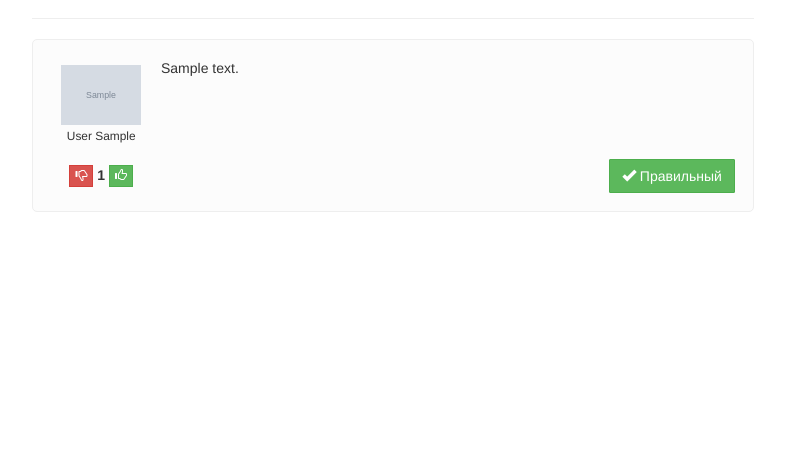
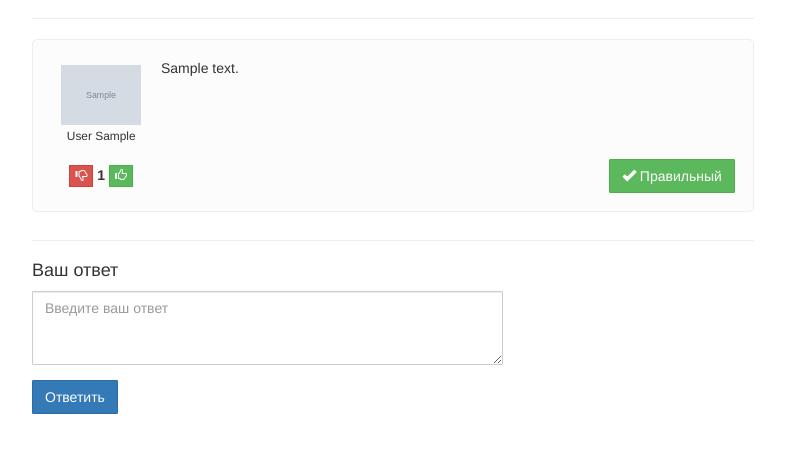
Before and after one commit to nksoff/archive__ask_slimov, a Django app: page /question/1/ in a window 1280 px wide. Shown: the part 303-756 px from the top of the page, without its empty margins (52-837 px from the left). Run offline with Django 3.2, Linux system fonts and the light colour scheme; a user stored in the database is signed in; tables that the repository leaves empty hold one stand-in row (values such as "Sample post"); grey boxes marked "Sample" are stand-in pictures.

Commit message:
add answeradd form, fixes

```diff
--- a/ask_slimov/ask_slimov/forms.py
+++ b/ask_slimov/ask_slimov/forms.py
@@ -161,17 +161,44 @@ class ProfileEditForm(forms.Form):
             required=False, label="Аватар"
             )
 
+    def clean_password2(self):
+        pass1 = self.cleaned_data.get('password1', '')
+        pass2 = self.cleaned_data.get('password2', '')
+
+        if pass1 != pass2:
+            raise forms.ValidationError(u'Пароли не совпадают')
+
     def save(self, user):
         data = self.cleaned_data
         user.first_name = data.get('first_name')
         user.last_name = data.get('last_name')
         user.email = data.get('email')
-        # TODO: passwords
+
+        pass1 = self.cleaned_data.get('password1', '')
+        if pass1 != '':
+            user.set_password(pass1)
+
         user.save()
 
         up = user.profile
         up.info = data.get('info')
-        # TODO: avatar
+
+        if data.get('avatar') is not None:
+            avatar = data.get('avatar')
+            up.avatar.save('%s_%s' % (user.username, avatar.name), avatar, save=True)
+
         up.save()
 
         return self
+
+class AnswerForm(forms.Form):
+    text = forms.CharField(
+            widget=forms.Textarea(
+                attrs={'class': 'form-control', 'rows': '3', 'placeholder': u'Введите ваш ответ', }
+                ),
+            required=True
+            )
+
+    def save(self, question, author):
+        data = self.cleaned_data
+        return question.answer_set.create(text=data.get('text'), author=author)
--- a/ask_slimov/ask_slimov/views.py
+++ b/ask_slimov/ask_slimov/views.py
@@ -4,7 +4,7 @@ from django.shortcuts import render, render_to_response
 
 from ask_slimov import helpers
 from ask_slimov.models import Question, Answer, QuestionLike, Tag
-from ask_slimov.forms import LoginForm, SignupForm, ProfileEditForm
+from ask_slimov.forms import LoginForm, SignupForm, ProfileEditForm, AnswerForm
 from ask_slimov.decorators import need_login
 
 from django.contrib import auth
@@ -60,8 +60,18 @@ def question(request, id):
     except Question.DoesNotExist:
         raise Http404
 
+    if request.method == "POST":
+        answer_form = AnswerForm(request.POST)
+
+        if answer_form.is_valid():
+            answer = answer_form.save(q, request.user)
+            return HttpResponseRedirect('#answer_' + str(answer.id))
+    else:
+        answer_form = AnswerForm()
+
     return render(request, 'question.html', {
                 'question': q,
+                'answer_form': answer_form,
             })
 
 
--- a/ask_slimov/templates/question.html
+++ b/ask_slimov/templates/question.html
@@ -28,7 +28,7 @@
         <hr />
         <div class="ask-answers">
             {% for answer in question.answer_set.all %}
-            <div class="ask-answer ask-answer-{% if forloop.counter|divisibleby:2 %}white{% else %}gray{% endif %}">
+            <div id="answer_{{ answer.id }}" class="ask-answer ask-answer-{% if forloop.counter|divisibleby:2 %}white{% else %}gray{% endif %}">
                 <div class="ask-answer-info">
                     <div class="ask-user-avatar-container">
                         <img src="{{ answer.author.profile.avatar.url }}" class="user-avatar" title="{{ answer.author.last_name }} {{ answer.author.first_name }}" />
@@ -51,5 +51,24 @@
             </div>
             {% endfor %}
         </div>
+        <hr />
+        {%if request.user.is_authenticated  %}
+        <div class="ask-answer-form">
+            <div class="ask-answer-form-title">Ваш ответ</div>
+            <form class="form-horizontal" method="post" action="">
+                {% csrf_token %}
+                <div class="form-group">
+                    <div class="col-sm-8">
+                        {{ answer_form.text }}
+                    </div>
+                </div>
+                <div class="form-group">
+                    <div class="col-sm-4">
+                        <button type="submit" class="btn btn-primary">Ответить</button>
+                    </div>
+                </div>
+            </form>
+        </div>
+        {% endif %}
     </div>
 {% endblock %}
```
